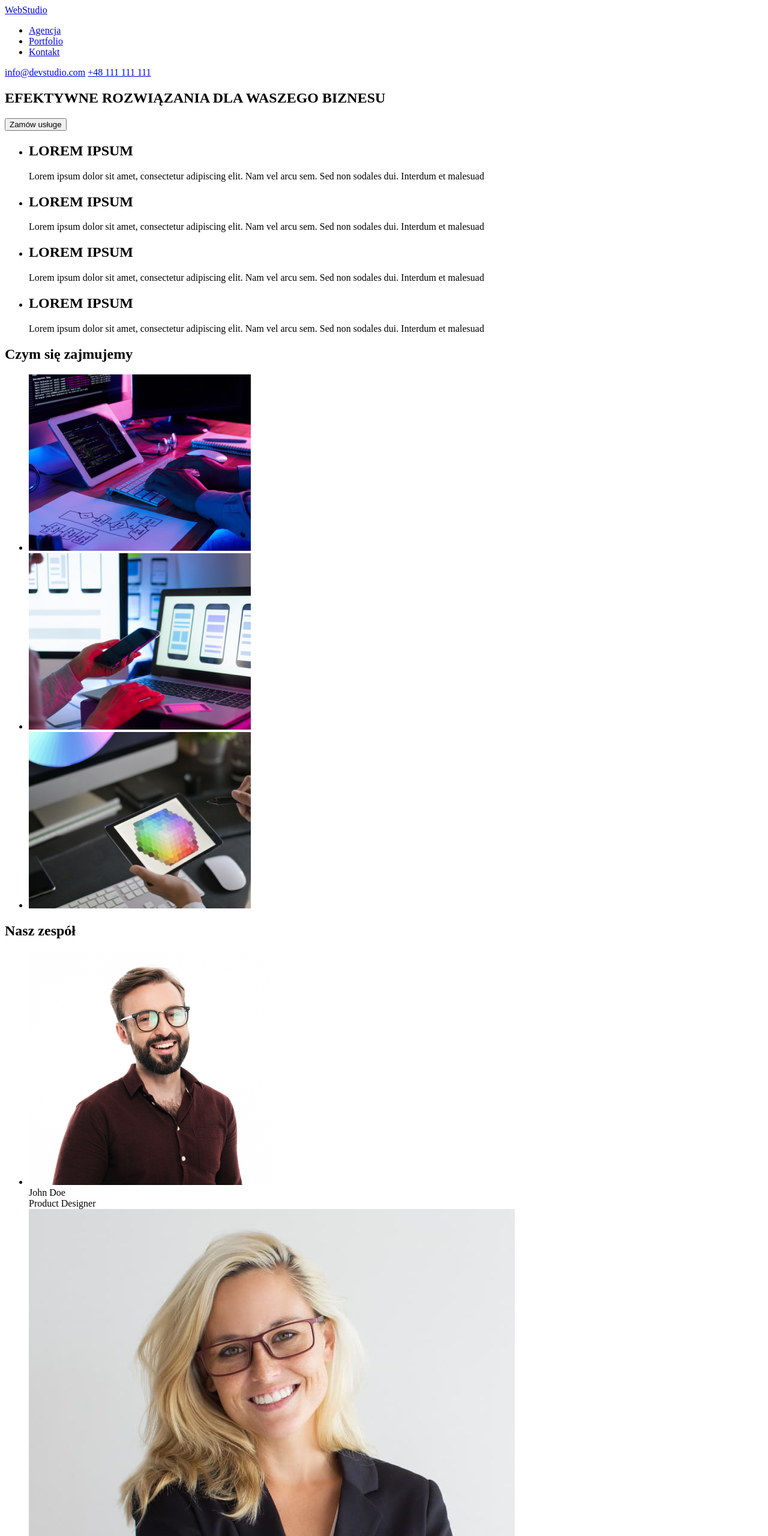
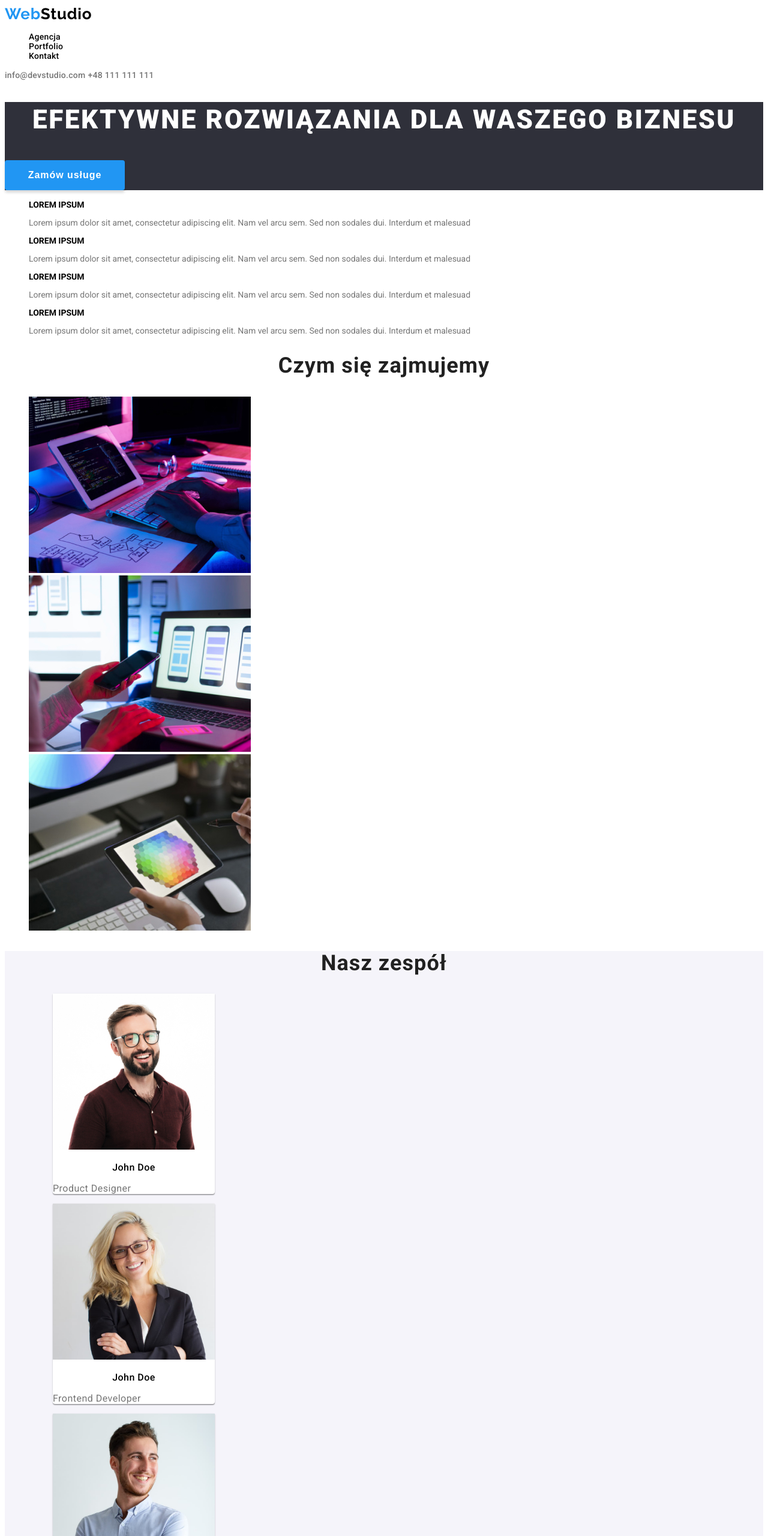
Before and after one commit to Patrycjusz94/goit-markup-hw-02, a plain HTML site: page index.html in a window 1280 px wide. Shown: the top 2560 px of the page at 60% size. Drawn offline with Linux system fonts and the light colour scheme.

Commit message:
styles.css

```diff
--- /dev/null
+++ b/css/styles.css
@@ -0,0 +1,163 @@
+body{
+    font-family: "roboto", sans-serif;
+}
+.logo{
+    font-family: "raleway";
+    background-color: transparent;
+    text-decoration: none;
+    color: #2196F3;
+    font-weight: 700;
+    font-size: 26px;
+    line-height: 1.192;
+    letter-spacing: 0.03em;
+}
+.h1{
+    font-weight: 900;
+    font-size: 44px;
+    line-height: 1.363;
+    letter-spacing: 0.06em;
+    text-transform: uppercase;
+    text-align: center;
+    color: #FFFFFF;
+}
+.back_h1{
+    background-color: #2F303A;
+}
+.button_studio{
+    font-weight: 700;
+    font-size: 16px;
+    line-height: 1.875;
+    text-align: center;
+    letter-spacing: 0.06em;
+    border: none;
+    color: #FFFFFF;
+    background: #2196F3;
+    box-shadow: 0px 4px 4px rgba(0, 0, 0, 0.15);
+    border-radius: 4px;
+    width: 200px;
+    height: 50px;
+}
+.article_h2{
+   font-size: 14px;
+   font-weight: 700;
+}
+.article_p{
+    color:#757575 ;
+    font-size: 14px;
+    font-weight: 400;
+}
+.services_h2, .team_h2{
+    font-weight: 700;
+    font-size: 36px;
+    line-height: 1.166;
+    text-align: center;
+    letter-spacing: 0.03em;
+    color: #212121;
+}
+.team{
+    background: #F5F4FA;
+}
+.team_h3{
+    font-weight: 500;
+    font-size: 16px;
+    line-height: 1.187;
+    text-align: center;
+    letter-spacing: 0.03em;
+    color: 212121;
+}
+.team_description{
+    font-weight: 400;
+    font-size: 16px;
+    line-height: 1.187;
+    text-align: center;
+    letter-spacing: 0.03em;
+    color: #757575;
+
+}
+.team_figure{
+    width: 270px;
+    background: #FFFFFF;
+    box-shadow: 0px 1px 3px rgba(0, 0, 0, 0.12), 0px 1px 1px rgba(0, 0, 0, 0.14), 0px 2px 1px rgba(0, 0, 0, 0.2);
+    border-radius: 0px 0px 4px 4px
+}
+.img_services {
+    width: 370px;
+    height: 294px;
+}
+.img_team {
+    width: 270px;
+    height: 260px;
+}
+.img_project{
+    width: 370px;
+    height: 294px;
+}
+button[type="button"] {
+    height: 38px;
+    background: #F5F4FA;
+    border-radius: 4px;
+    border: none;
+
+}
+button[type="button"]:hover {
+    background-color: #2196F3;
+    color: #FFFFFF;
+}
+.nav_list, .addres_link{
+    font-weight: 500;
+    font-size: 14px;
+    line-height: 1.1428;
+    letter-spacing: 0.02em;
+}
+.nav_link{
+    background-color: transparent;
+    text-decoration: none;
+    color: black;
+}
+.nav_link:hover {
+    color: #2196f3;
+}
+.nav_link:active {
+    color: brown;
+}
+.addres_link{
+    background-color: transparent;
+    text-decoration: none;
+    color: #757575;
+    font-style: normal;
+}
+.addres_link:hover {
+    color: #2196f3;
+}
+.addres_link:active {
+    color: brown;
+}
+.nav_list, .article_list, .services_list, .team_list, .button_list, .project_list{
+    list-style-type: none
+}
+.project_figure{
+    width: 370px;
+    background: #FFFFFF;
+    border: 1px solid #EEEEEE;
+}
+.project_h3{
+    font-weight: 700;
+    font-size: 18px;
+    line-height: 2;
+    letter-spacing: 0.06em;
+    color: #212121;
+}
+.project_description{
+    font-weight: 400;
+    font-size: 16px;
+    line-height: 1.875;
+    letter-spacing: 0.03em;
+    color: #757575;
+}
+  .footer{
+    background-color:#2F303A ;
+}
+ .addres_street{
+    font-style: normal;
+    color: #FFFFFF;
+ }
--- a/index.html
+++ b/index.html
@@ -4,62 +4,69 @@
     <meta charset="UTF-8" />
     <meta http-equiv="X-UA-Compatible" content="IE=edge" />
     <meta name="viewport" content="width=device-width, initial-scale=1.0" />
+    <link rel="preconnect" href="https://fonts.googleapis.com" />
+    <link rel="preconnect" href="https://fonts.gstatic.com" crossorigin />
+    <link
+      href="https://fonts.googleapis.com/css2?family=Raleway:wght@700&family=Roboto:wght@400;500;700;900&display=swap"
+      rel="stylesheet"
+    />
+    <link rel="stylesheet" href="./css/styles.css">
     <title>Studio</title>
   </head>
   <body>
     <header>
-      <a href="#">WebStudio</a>
+      <a class="logo" href="./index.html">Web<span style="color:#000000 ;">Studio</span></a>
       <nav>
-        <ul>
-          <li><a href="#">Agencja</a></li>
-          <li><a href="#">Portfolio</a></li>
-          <li><a href="#">Kontakt</a></li>
+        <ul class="nav_list">
+          <li><a class="nav_link" href="#">Agencja</a></li>
+          <li><a class="nav_link" href="./portfolio.html">Portfolio</a></li>
+          <li><a class="nav_link" href="#">Kontakt</a></li>
         </ul>
       </nav>
-      <a href="mailto:info@devstudio.com">info@devstudio.com</a>
-      <a href="tel:48111111111">+48 111 111 111</a>
+      <a class="addres_link" href="mailto:info@devstudio.com">info@devstudio.com</a>
+      <a class="addres_link" href="tel:48111111111">+48 111 111 111</a>
     </header>
     <main>
-      <section>
-        <h1>EFEKTYWNE ROZWIĄZANIA DLA WASZEGO BIZNESU</h1>
-        <button>Zamów usługe</button>
+      <section class="back_h1">
+        <h1 class="h1">EFEKTYWNE ROZWIĄZANIA DLA WASZEGO BIZNESU</h1>
+        <button class="button_studio">Zamów usługe</button>
       </section>
       <!-- article -->
       <section>
-        <ul>
+        <ul class="article_list">
           <li>
             <hgroup>
-              <h2>LOREM IPSUM</h2>
-              <p>
-                Lorem ipsum dolor sit amet, consectetur adipiscing elit. Nam vel
-                arcu sem. Sed non sodales dui. Interdum et malesuad
+              <h2 class="article_h2">LOREM IPSUM</h2>
+              <p class="article_p">
+                Lorem ipsum dolor sit amet, consectetur adipiscing elit. Nam vel arcu sem. Sed non
+                sodales dui. Interdum et malesuad
               </p>
             </hgroup>
           </li>
           <li>
             <hgroup>
-              <h2>LOREM IPSUM</h2>
-              <p>
-                Lorem ipsum dolor sit amet, consectetur adipiscing elit. Nam vel
-                arcu sem. Sed non sodales dui. Interdum et malesuad
+              <h2 class="article_h2">LOREM IPSUM</h2>
+              <p class="article_p">
+                Lorem ipsum dolor sit amet, consectetur adipiscing elit. Nam vel arcu sem. Sed non
+                sodales dui. Interdum et malesuad
               </p>
             </hgroup>
           </li>
           <li>
             <hgroup>
-              <h2>LOREM IPSUM</h2>
-              <p>
-                Lorem ipsum dolor sit amet, consectetur adipiscing elit. Nam vel
-                arcu sem. Sed non sodales dui. Interdum et malesuad
+              <h2 class="article_h2">LOREM IPSUM</h2>
+              <p class="article_p">
+                Lorem ipsum dolor sit amet, consectetur adipiscing elit. Nam vel arcu sem. Sed non
+                sodales dui. Interdum et malesuad
               </p>
             </hgroup>
           </li>
           <li>
             <hgroup>
-              <h2>LOREM IPSUM</h2>
-              <p>
-                Lorem ipsum dolor sit amet, consectetur adipiscing elit. Nam vel
-                arcu sem. Sed non sodales dui. Interdum et malesuad
+              <h2 class="article_h2">LOREM IPSUM</h2>
+              <p class="article_p">
+                Lorem ipsum dolor sit amet, consectetur adipiscing elit. Nam vel arcu sem. Sed non
+                sodales dui. Interdum et malesuad
               </p>
             </hgroup>
           </li>
@@ -67,61 +74,79 @@
       </section>
       <!-- services-->
       <section>
-        <h2>Czym się zajmujemy</h2>
-        <ul>
+        <h2 class="services_h2">Czym się zajmujemy</h2>
+        <ul class="services_list">
           <li>
-            <img src="images/services/programming.jpg" alt="programming" />
+            <img class="img_services" src="images/services/programming.jpg" alt="programming" />
           </li>
           <li>
             <img
+              class="img_services"
               src="images/services/website_on_smartphone.jpg"
               alt="website on smartphone"
             />
+
           </li>
           <li>
-            <img src="images/services/design.jpg" alt="design" />
+            <img class="img_services" src="images/services/design.jpg" alt="design" />
           </li>
         </ul>
       </section>
       <!-- team -->
-      <section>
-        <h2>Nasz zespół</h2>
-        <ul>
+      <section class="team">
+        <h2 class="team_h2">Nasz zespół</h2>
+        <ul class="team_list">
           <li>
+            <figure class="team_figure">
+            <img class="img_team" src="images/team/product_designer.jpg" alt="product designer" />
+            <figcaption>
+            <h3 class="team_h3">John Doe</h3>
+            <span class="team_description">Product Designer</span>
+
+        </figcaption>
+      </figure>
+    </li>
+          <li>
+            <figure class="team_figure">
             <img
-              src="images/team/product_designer.jpg"
-              alt="product designer"
-            />
-            <div>John Doe</div>
-            <div>Product Designer</div>
-          </li>
-          <li>
-            <img
+              class="img_team"
               src="images/team/frontend_developer.jpg"
               alt="frontend developer"
             />
-            <div>John Doe</div>
-            <div>Frontend Developer</div>
+            <figcaption>
+              <h3 class="team_h3">John Doe</h3>
+            <span class="team_description">Frontend Developer</span>
+
+        </figcaption>
+      </figure>
+    </li>
+          <li>
+            <figure class="team_figure">
+            <img class="img_team" src="images/team/marketing.jpg" alt="marketing" />
+            <figcaption>
+            <h3 class="team_h3">John Doe</h3>
+            <span class="team_description">Marketing</span>
+          </figcaption>
+          </figure>
           </li>
           <li>
-            <img src="images/team/marketing.jpg" alt="marketing" />
-            <div>John Doe</div>
-            <div>Marketing</div>
-          </li>
-          <li>
-            <img src="images/team/ul_designer.jpg" alt="ul designer" />
-            <div>John Doe</div>
-            <div>Ul Designer</div>
+            <figure class="team_figure">
+            <img class="img_team" src="images/team/ul_designer.jpg" alt="ul designer" />
+          <figcaption>
+            <h3 class="team_h3">John Doe</h3>
+            <span class="team_description">Ul Designer</span>
+          </figcaption>
+        </figure>
           </li>
         </ul>
       </section>
     </main>
-    <footer>
-      <span>WebStudio</span>
+    <footer class="footer">
+      <a class="logo" href="./index.html">Web<span style="color:#FFFFFF ;">Studio</span></a>
       <address>
-        <div>m. Warszawa, Aleje Jerozolimskie 21</div>
-        <a href="#">info@example.com</a>
-        <a href="#">+48 111 111 111</a>
+        <div class="addres_street">m. Warszawa, Aleje Jerozolimskie 21</div>
+        <a class="addres_link" href="#">info@example.com</a>
+        <a class="addres_link" href="#">+48 111 111 111</a>
       </address>
     </footer>
   </body>
```
Also changed, not shown: portfolio.html (added, +136 -0 lines), images/portfolio/basketball_players.jpg (added), images/portfolio/headphones.jpg (added), images/portfolio/laptop.jpg (added), images/portfolio/magazine.jpg (added), images/portfolio/monitor.jpg (added), images/portfolio/project_box.jpg (added), images/portfolio/seafood_restaurant.jpg (added), images/portfolio/tag.jpg (added), images/portfolio/website.jpg (added), 1 other file.
